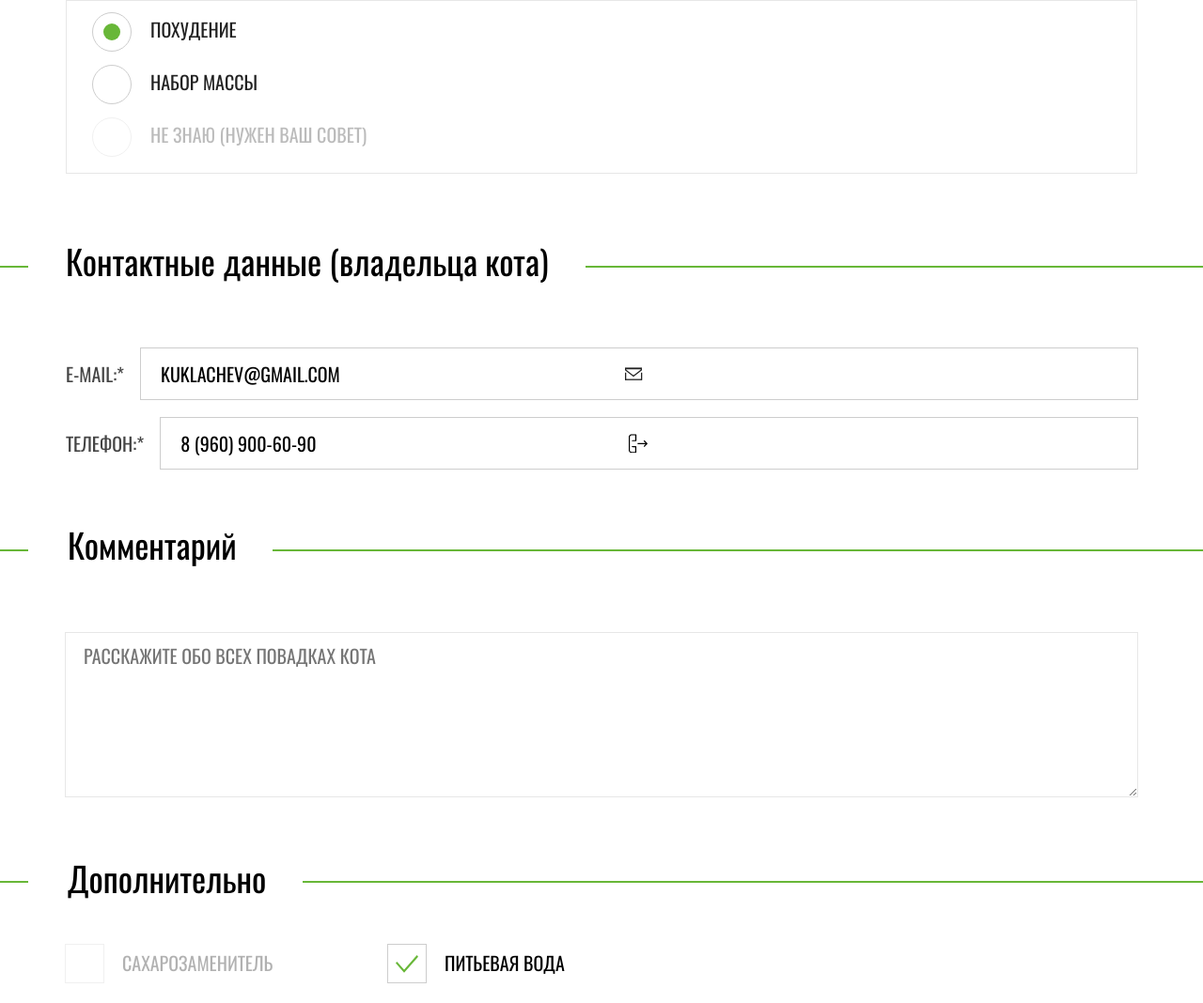
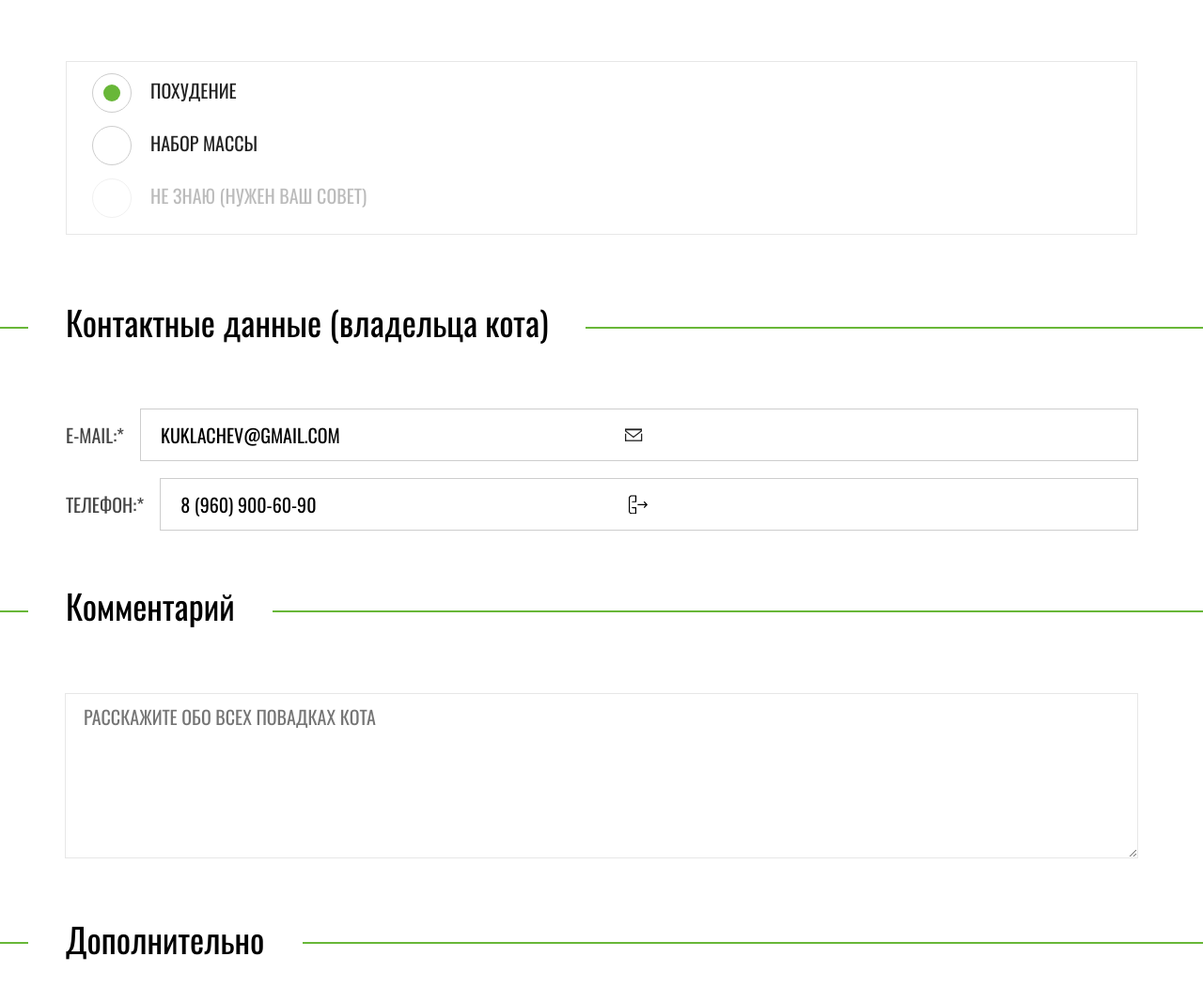
Before and after one commit to umewmew/1768023-cat-energy-25, a website: page source/program-form.html in a window 1280 px wide. Shown: the part 594-1662 px from the top of the page at 94% size. Drawn offline with nearby package versions, Linux system fonts and the light colour scheme; files that its build step writes are made by us from their sources.

Commit message:
Вносит мелкие правки по линту и валидатору

```diff
--- a/source/less/blocks/programm-form/comment-text.less
+++ b/source/less/blocks/programm-form/comment-text.less
@@ -1,5 +1,6 @@
 // стилизация заголовка блока "Комментарий"
 .comment-text__title {
+  font-weight: 400;
   font-size: 24px;
   line-height: 26px;
   text-transform: none;
--- a/source/less/blocks/programm-form/information-owner.less
+++ b/source/less/blocks/programm-form/information-owner.less
@@ -1,5 +1,6 @@
 // стилизация заголовка "Контактные данные (владельца кота)"
 .information-owner__title {
+  font-weight: 400;
   font-size: 24px;
   line-height: 26px;
   text-transform: none;
--- a/source/less/blocks/programm-form/other-product-list.less
+++ b/source/less/blocks/programm-form/other-product-list.less
@@ -1,5 +1,6 @@
 // стилизация заголовка блока "Дополнительно"
 .other-product-list__title {
+  font-weight: 400;
   font-size: 24px;
   line-height: 26px;
   text-transform: none;
--- a/source/less/blocks/programm-form/program.less
+++ b/source/less/blocks/programm-form/program.less
@@ -19,6 +19,7 @@
   @media (min-width: @tablet-width) {
     font-size: 60px;
     line-height: 60px;
+    margin-top: 65px;
     margin-bottom: 54px;
     padding: 0;
     padding-left: 70px;
--- a/source/program-form.html
+++ b/source/program-form.html
@@ -89,7 +89,7 @@
 
 
         <div class="program-form__info-owner information-owner">
-        <legend class="information-owner__title">Контактные данные (владельца кота)</legend>
+        <h3 class="information-owner__title">Контактные данные (владельца кота)</h3>
 
         <div class="information-owner__wrapper">
         <label class="information-owner__label">E-mail:*
@@ -103,12 +103,12 @@
         </div>
 
         <div class="program-form__comment comment-text">
-          <legend class="comment-text__title">Комментарий</legend>
-          <textarea class="comment-text__text"name="comment text" rows="6" cols="25" placeholder="Расскажите обо всех повадках кота"></textarea>
+          <h3 class="comment-text__title">Комментарий</h3>
+          <textarea class="comment-text__text" name="comment text" rows="6" cols="25" placeholder="Расскажите обо всех повадках кота"></textarea>
         </div>
 
         <div class="program-form__other-product other-product-list">
-          <legend class="other-product-list__title">Дополнительно</legend>
+          <h3 class="other-product-list__title">Дополнительно</h3>
 
         <div class="other-product-list__wrapper">
         <label class="other-product-list__label" for="sweetener">
```
